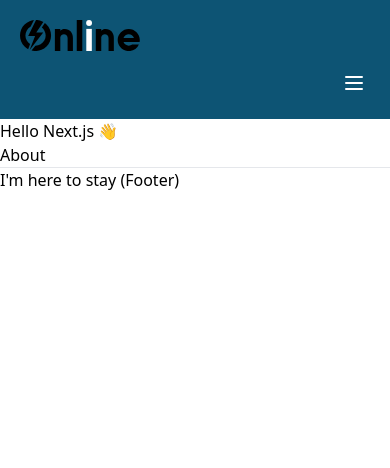
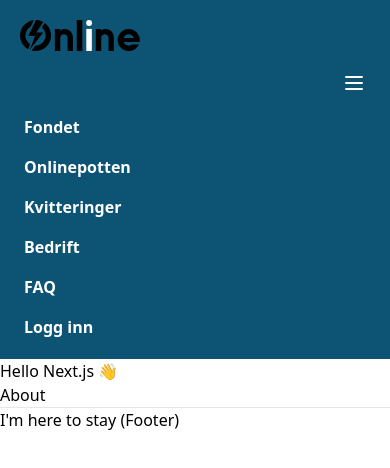
Before and after one commit to dotkom/autobank, a Next.js app: page / in a window 390 px wide. Both pictures are taken after a click on the button 354 px from the left and 83 px from the top of the page. Shown: the top 468 px of the page. Built offline with nearby package versions, Linux system fonts and the light colour scheme.

Commit message:
ade responsive

```diff
--- a/components/navbar/Navbar.tsx
+++ b/components/navbar/Navbar.tsx
@@ -1,15 +1,26 @@
 import Link from 'next/link';
-import React from 'react';
+import React, { useState } from 'react';
 import Logo from "../../images/logoer/Online_hvit.svg"
 
 function Navbar() {
+
+    const [active, setActive] = useState(false);
+
+    const handleClick = () => {
+        setActive(!active);
+        console.log(active);
+    };
+
   return (
       <>
+        {console.log(active)}
         <style jsx>{`nav {background: #0D5474}`}</style>
 
         <nav className="flex items-center flex-wrap bg-green-300 p-3">
             <Link href='/'>
             <a className='inline-flex items-center p-2 mr-4 '>
+                {//logo, bør importeres
+                }
                 <svg width="40%" height="40%" viewBox="0 0 643 167" version="1.1" xmlns="http://www.w3.org/2000/svg" xmlnsXlink="http://www.w3.org/1999/xlink" xmlSpace="preserve"  fill="-rule:evenodd;clip-rule:evenodd;stroke-linejoin:round;stroke-miterlimit:2;">
                     <g transform="matrix(1,0,0,1,-121.126,-423)">
                         <g transform="matrix(1,0,0,1,-869.951,355.303)">
@@ -51,7 +62,8 @@ function Navbar() {
 
             {// Burgermeny
                 }
-            <button className=' inline-flex p-3 hover:bg-green-600 rounded lg:hidden text-white ml-auto hover:text-white outline-none'>
+            <button className=' inline-flex p-3 hover:bg-green-600 rounded lg:hidden
+             text-white ml-auto hover:text-white outline-none' onClick={handleClick}>
             <svg
                 className='w-6 h-6'
                 fill='none'
@@ -68,7 +80,7 @@ function Navbar() {
             </svg>
             </button>
 
-            <div className='hidden w-full lg:inline-flex lg:flex-grow lg:w-auto'>
+            <div className={`${active ? '' : 'hidden' }   w-full lg:inline-flex lg:flex-grow lg:w-auto`}>
                 <div className='lg:inline-flex lg:flex-row lg:ml-auto lg:w-auto w-full lg:items-center items-start  flex flex-col lg:h-auto'>
                     <Link href='/fondet'>
                         <a className='lg:inline-flex lg:w-auto w-full px-3 py-2 rounded text-white font-bold items-center justify-center hover:bg-green-600 hover:text-white '>
@@ -90,18 +102,18 @@ function Navbar() {
                             Bedrift
                         </a>
                     </Link>
-                    <Link href="/">
+                    <Link href='/faq'>
                         <a className='lg:inline-flex lg:w-auto w-full px-3 py-2 rounded text-white font-bold items-center justify-center hover:bg-green-600 hover:text-white'>
                             FAQ
                         </a>
                     </Link>
-                    <Link href="/">
+                    <Link href='/login'>
                         <a className='lg:inline-flex lg:w-auto w-full px-3 py-2 rounded text-white font-bold items-center justify-center hover:bg-green-600 hover:text-white'>
                             Logg inn
                         </a>
                     </Link>
                 </div>
-            </div>
+          </div>
 
         </nav>
       </>)
```
